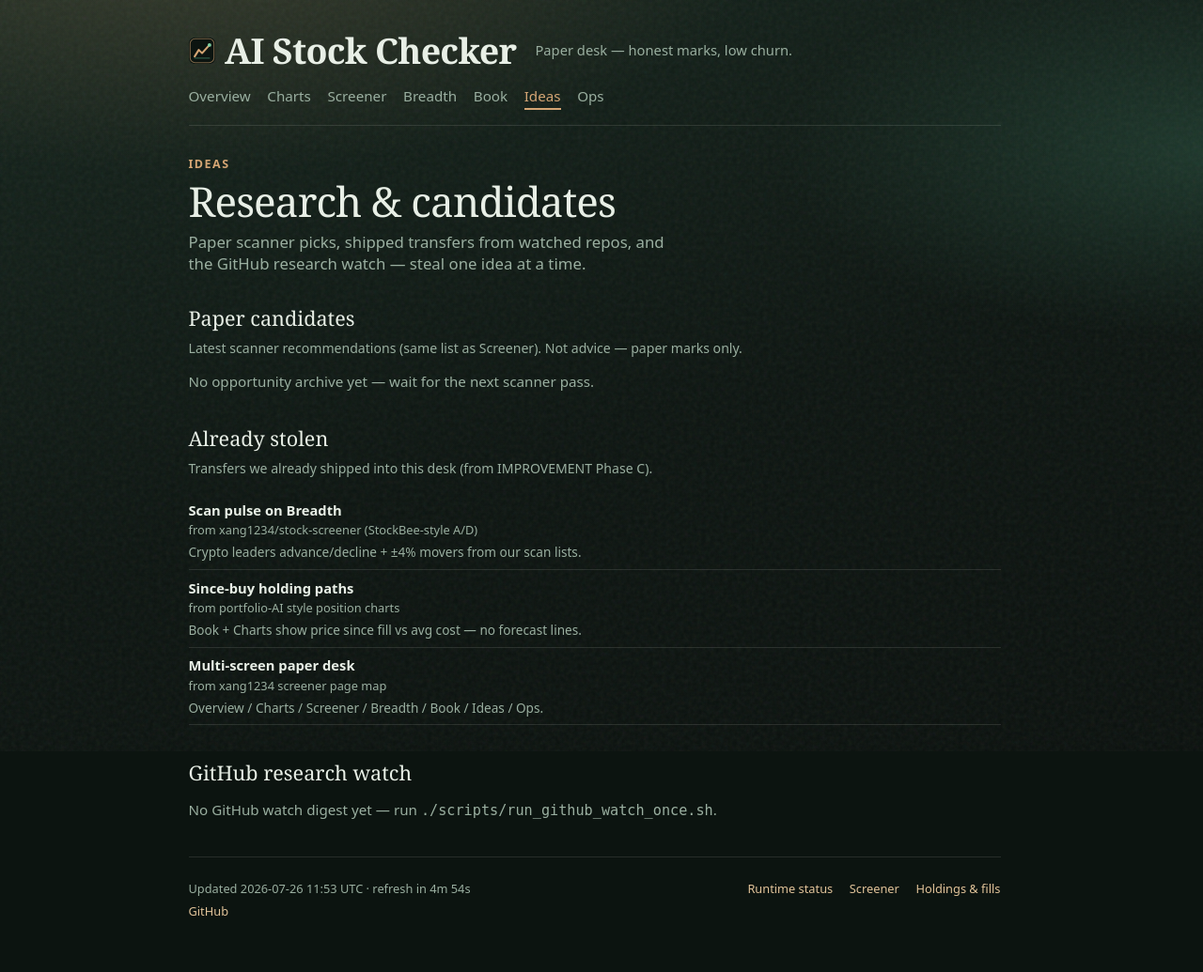
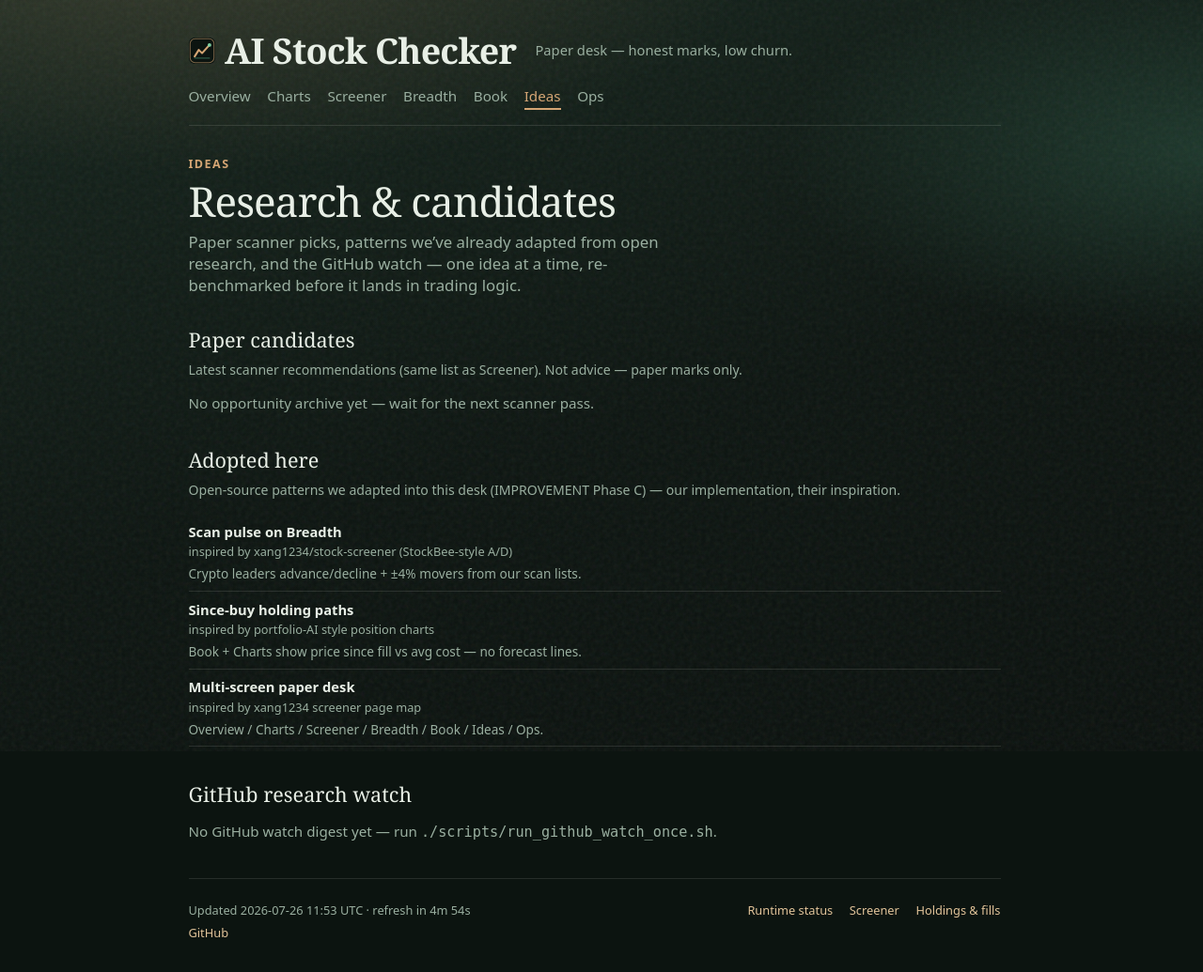
Before and after one commit to raro42/ai-stock-checker, a FastAPI app: page /desk/ideas in a window 1280 px wide. Shown: the top 1035 px of the page at 94% size. Before the commit the page ends 975 px from the top, so only its background shows below. Run offline with FastAPI, Linux system fonts and the light colour scheme.

Commit message:
replace steal/stolen copy with adapt/adopted language
The swagger tone implied theft; research watch is pattern transfer with attribution.

Co-authored-by: Cursor <cursoragent@cursor.com>

```diff
--- a/config/github_watchlist.json
+++ b/config/github_watchlist.json
@@ -7,7 +7,7 @@
     },
     {
       "repo": "MonsterDeveloper/simple-stock-screener",
-      "why": "Minimal screener — steal simplicity"
+      "why": "Minimal screener — learn from simplicity"
     },
     {
       "repo": "TheAIQuant/StockScreener_Streamlit",
--- a/openbb_backend/desk.py
+++ b/openbb_backend/desk.py
@@ -395,7 +395,7 @@ def load_desk_snapshot(
                     f"{r['repo']}: latest {r['tip_short'] or '—'} — {r['tip_message']}"
                 )
 
-    shipped_ideas = [
+    adopted_ideas = [
         {
             "title": "Scan pulse on Breadth",
             "from": "xang1234/stock-screener (StockBee-style A/D)",
@@ -467,5 +467,5 @@ def load_desk_snapshot(
         "github_ideas": gh_ideas,
         "github_watch_notes": gh_watch_notes,
         "github_repos": gh_repos,
-        "shipped_ideas": shipped_ideas,
+        "adopted_ideas": adopted_ideas,
     }
--- a/openbb_backend/static/desk.css
+++ b/openbb_backend/static/desk.css
@@ -606,14 +606,14 @@ a:active {
   font-size: 0.92rem;
 }
 
-.ideas.shipped li {
+.ideas.adopted li {
   display: flex;
   flex-direction: column;
   gap: 0.15rem;
   color: var(--ink);
 }
 
-.ideas.shipped .meta,
+.ideas.adopted .meta,
 .gh-repos .meta {
   color: var(--muted);
   font-size: 0.8rem;
--- a/openbb_backend/templates/desk_ideas.html
+++ b/openbb_backend/templates/desk_ideas.html
@@ -4,7 +4,7 @@
 <header class="page-head">
   <p class="eyebrow">Ideas</p>
   <h1>Research &amp; candidates</h1>
-  <p class="lede">Paper scanner picks, shipped transfers from watched repos, and the GitHub research watch — steal one idea at a time.</p>
+  <p class="lede">Paper scanner picks, patterns we’ve already adapted from open research, and the GitHub watch — one idea at a time, re-benchmarked before it lands in trading logic.</p>
 </header>
 
 <section class="block" aria-labelledby="paper-h">
@@ -27,14 +27,14 @@
   {% endif %}
 </section>
 
-<section class="block" aria-labelledby="shipped-h">
-  <h2 id="shipped-h">Already stolen</h2>
-  <p class="sub">Transfers we already shipped into this desk (from IMPROVEMENT Phase C).</p>
-  <ul class="ideas shipped">
-    {% for s in snap.shipped_ideas %}
+<section class="block" aria-labelledby="adopted-h">
+  <h2 id="adopted-h">Adopted here</h2>
+  <p class="sub">Open-source patterns we adapted into this desk (IMPROVEMENT Phase C) — our implementation, their inspiration.</p>
+  <ul class="ideas adopted">
+    {% for s in snap.adopted_ideas %}
     <li>
       <strong>{{ s.title }}</strong>
-      <span class="meta">from {{ s.from }}</span>
+      <span class="meta">inspired by {{ s.from }}</span>
       <span class="why">{{ s.note }}</span>
     </li>
     {% endfor %}
--- a/scripts/github_idea_watch.py
+++ b/scripts/github_idea_watch.py
@@ -379,7 +379,7 @@ def render_markdown(digest: dict[str, Any]) -> str:
     lines = [
         f"# GitHub idea watch — {digest.get('generated_at', '')}",
         "",
-        "Curated external repos. Steal **one** transferable idea at a time; re-benchmark before adopting.",
+        "Curated external repos. Adapt **one** transferable pattern at a time; re-benchmark before adopting.",
         "",
         f"- Repos watched: **{digest.get('repo_count', 0)}**",
         f"- Checked this run: **{digest.get('checked_count', 0)}** · skipped (not due): **{digest.get('skipped_count', 0)}**",
```
Also changed, not shown: AUTOPILOT.md (+1 -1 lines), GITHUB_WATCH.md (+1 -1 lines), docs/history/github_watch_2026-07-26.md (+2 -2 lines), docs/history/github_watch_latest.md (+2 -2 lines), tests/test_github_idea_watch.py (+1 -1 lines), tests/test_openbb_backend.py (+2 -2 lines), 1 other file.
